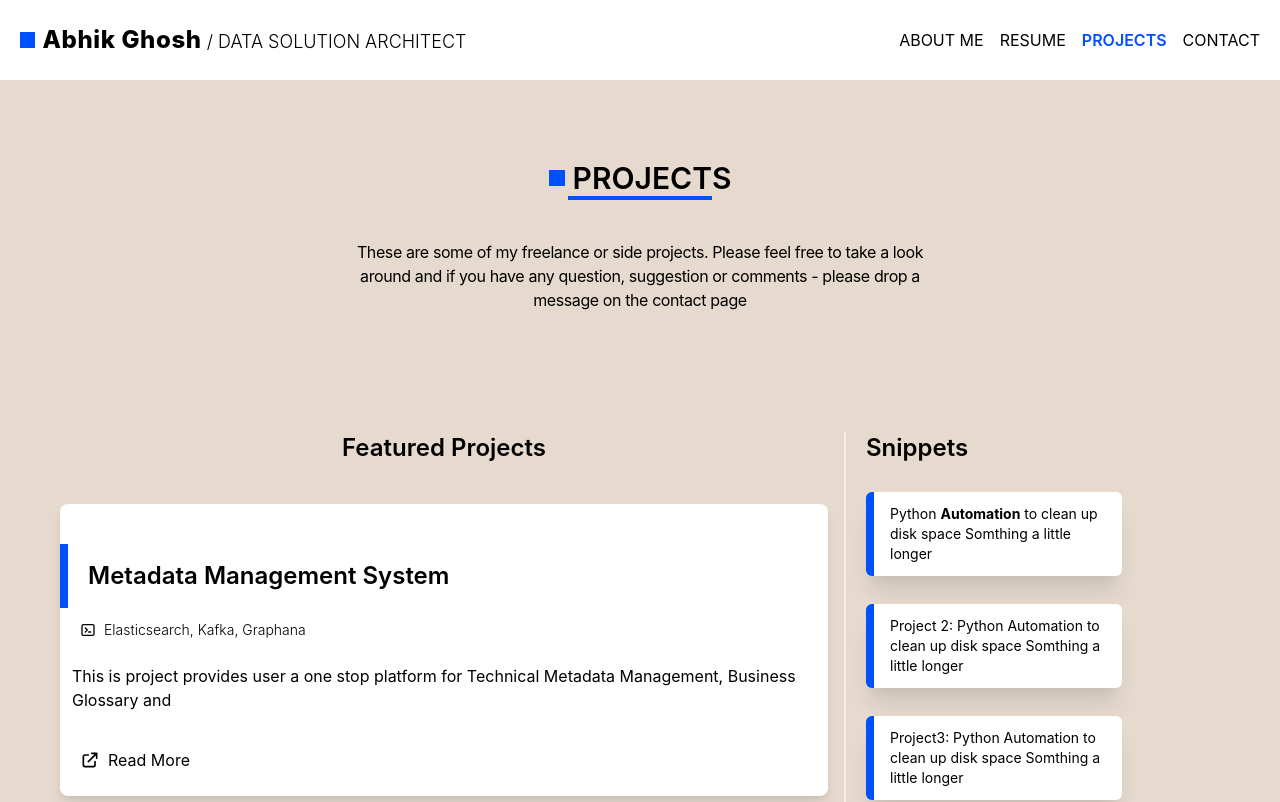
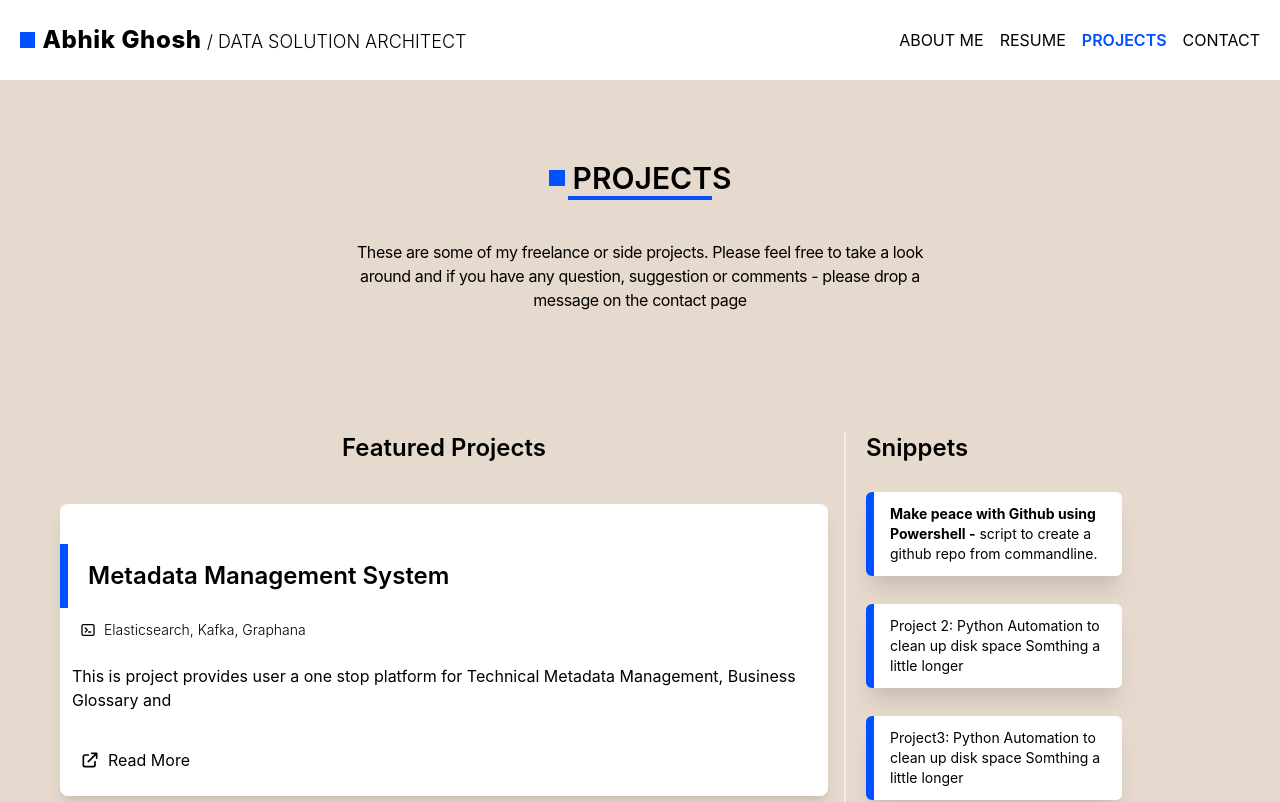
Before and after one commit to ghoshabhik/dev-resume, a Next.js app: page /projects in a window 1280 px wide. Shown: the top 802 px of the page. Built offline with nearby package versions, Linux system fonts and the light colour scheme.

Commit message:
added snippet

```diff
--- a/components/SnippetCards.js
+++ b/components/SnippetCards.js
@@ -9,11 +9,11 @@ export default function SnippetCards() {
 
             {/* List of Snippets */}
             <div>
-                <a href="https://gist.github.com/ghoshabhik/c5497682fd07eb627b3fbff3e8d5776b" rel="nofollow noreferrer" target="_blank"
+                <a href="https://dev.to/abhgho/make-peace-with-github-using-powershell-514d" rel="nofollow noreferrer" target="_blank"
                     className="pl-5"
                 >
                     <div className="ml-5 w-64 px-4 py-3 text-sm bg-white rounded-md shadow-xl border-l-8 border-blueaccent">
-                        Python <strong>Automation</strong> to clean up disk space Somthing a little longer
+                        <strong>Make peace with Github using Powershell -</strong> script to create a github repo from commandline.
                     </div>
                 </a>
             </div>
```
